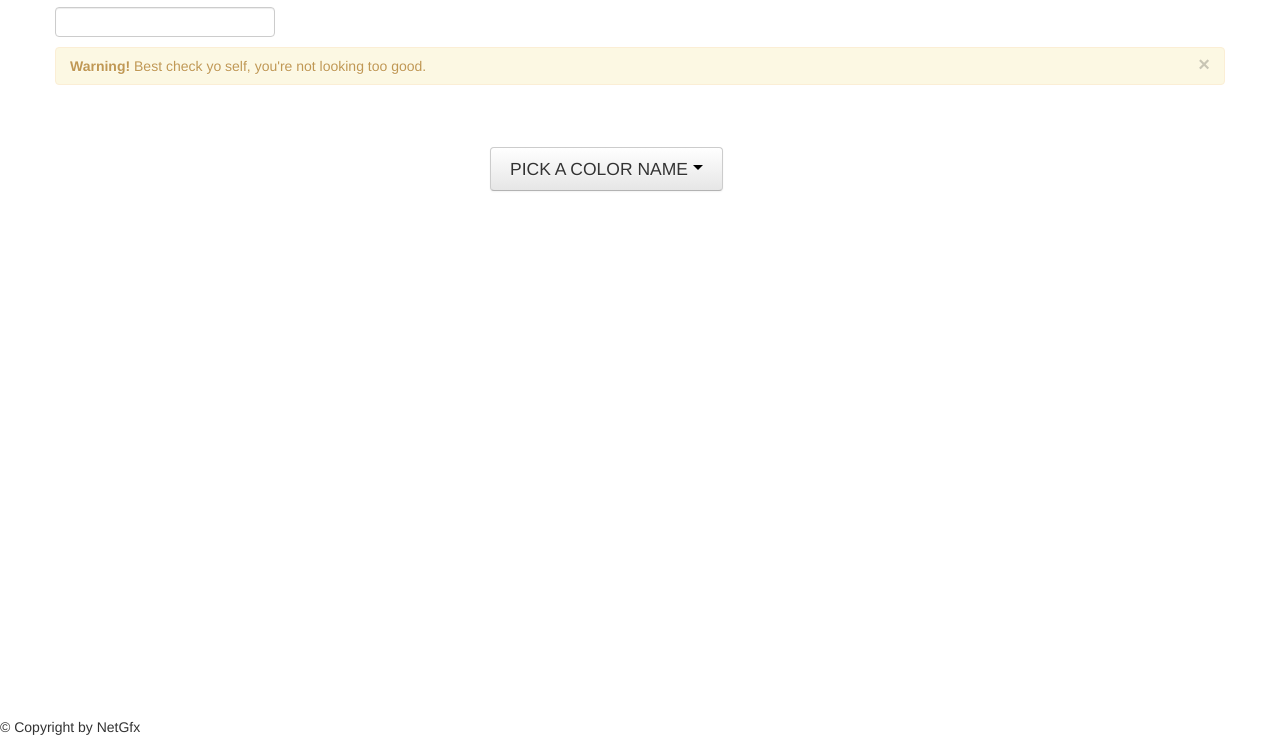
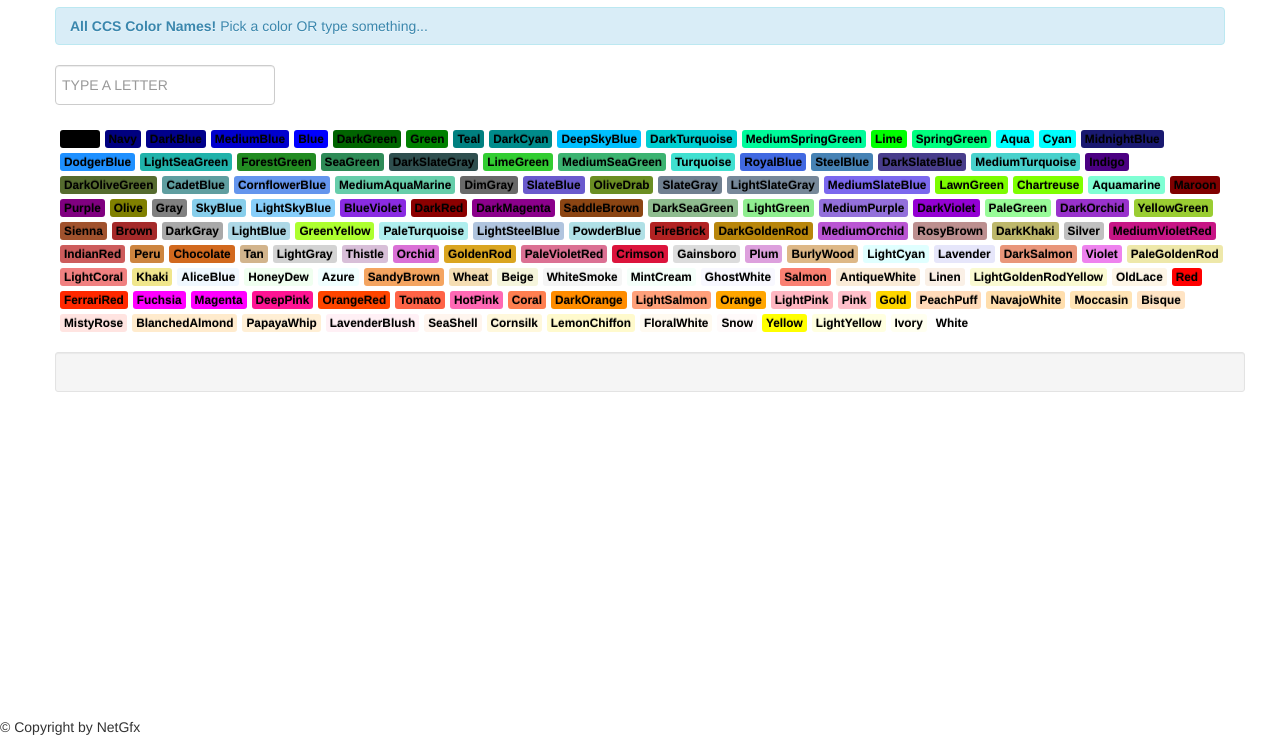
Before and after one commit to netgfx/ColorMyName, a plain HTML site: page index.html in a window 1280 px wide. Shown: the part 53-800 px from the top of the page. Drawn offline with Linux system fonts and the light colour scheme.

Commit message:
completed layout for example page

```diff
--- a/ColorNames.js
+++ b/ColorNames.js
@@ -208,6 +208,16 @@ function ColorNames(opts){
 
 	}
 
+    this.getColorFromName = function(color){
+
+        for (var key in this.colorObj){
+            if( key === color ){
+                return this.colorObj[key];
+            }
+        }
+
+    }
+
 
 	function shadeColor(color, shade) {
         var colorInt = parseInt(color.substring(1),16);
--- a/index.html
+++ b/index.html
@@ -33,22 +33,25 @@
 
 
 			<div class="container">
+<!--
 			     <div class="btn-group">
                       <a class="btn dropdown-toggle btn-large" data-toggle="dropdown" href="#">
-                        PICK A COLOR NAME
+                        or PICK A COLOR NAME
                         <span class="caret"></span>
                       </a>
                       <ul class="dropdown-menu " id="namesDD">
 
                       </ul>
                     </div>
+-->
+                <div class="alert alert-info">
 
-                <input type="text" id="autoType">
+                  <strong>All CCS Color Names!</strong> Pick a color OR type something...
+                </div>
 
-                <div class="alert">
-                  <button type="button" class="close" data-dismiss="alert">&times;</button>
-                  <strong>Warning!</strong> Best check yo self, you're not looking too good.
-                </div>
+                <input type="text" id="autoType" placeholder="TYPE A LETTER">
+
+
 
 			</div>
 
@@ -64,21 +67,50 @@
                 "numOfShades":10
             });
 
-            colorNames = colorNames.returnItems('all_names');
-            console.log(colorNames);
-            for(var i=0; i<colorNames.length; i++){
+            var _colorNames = colorNames.returnItems('all_names');
+            var colorValues = colorNames.returnItems('all_indexed_obj');
 
-                $("#namesDD").append("<li><a tabindex='-1' href='#' class='colorNameItem' rel='"+colorNames[i].colorName+"'>"+colorNames[i].colorName+"</a></li>");
+/////////////////////////////////////////////////////////////////////////////////////////
+            /////////// EXAMPLE CODE //////////////////////////
+
+            for(var i = 0; i < colorValues.length; i++){
+
+                $("#namesDD").append("<li><a tabindex='-1' href='#' class='colorNameItem' rel='"+colorValues[i].colorName+"'>"+colorValues[i].colorName+"</a></li>");
 
             }
 
             $("#autoType").typeahead({
-            'source':colorNames
+                'source':_colorNames,
+                'updater':getColorName,
+                'autocomplete':'off'
             });
 
-            $("#namesDD").on("change",function(event){
-                console.log(event);
+            for(var i=0; i < colorValues.length; i++){
+                $(".container").append('<span class="label pull-left" rel="'+colorValues[i].color+'" style="color:#000;background-color:'+colorValues[i].color+';margin-left:5px;margin-top:5px;">' + colorValues[i].colorName + '</span>');
+            }
+
+            $(".container").append('<div class="well well-small"></div>');
+
+
+            $(".label").on('click',function(){
+
+                var color = $(this).attr('rel');
+
+                $('body').css({'background-color':color});
+
+                $(".well").empty().append('<label>'+color+'</label>');
+
             });
+
+            function getColorName(item){
+
+                var color = colorNames.getColorFromName(item);
+                $('body').css({'background-color':color});
+
+                $(".well").empty().append('<label>'+color+'</label>');
+
+                return item;
+            }
 
 		</script>
 	</body>
--- a/main.css
+++ b/main.css
@@ -24,6 +24,26 @@ footer{
     text-align:left;
     position:absolute;
     left:50%;
-    margin-left: -150px;
+    margin-left: 0px;
     top:200px;
 }
+
+#autoType{
+    margin:0 auto;
+    position:relative;
+    height:30px;
+    float:left;
+    margin-right:100%;
+    margin-bottom:20px;
+}
+
+.label{
+    cursor:pointer;
+}
+
+.well{
+    margin-top:20px;
+    float:left;
+    margin-right:100%;
+    width:100%;
+}
```
Also changed, not shown: 1 other file.
